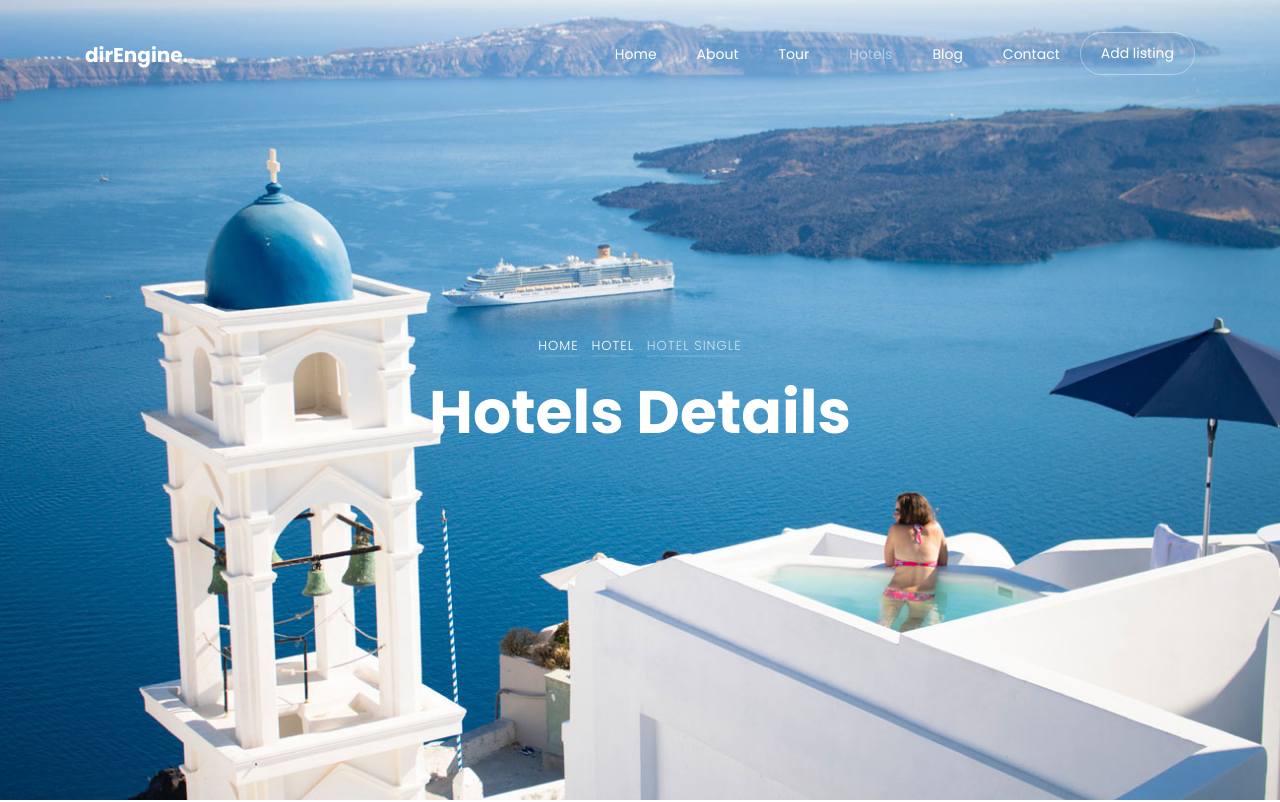
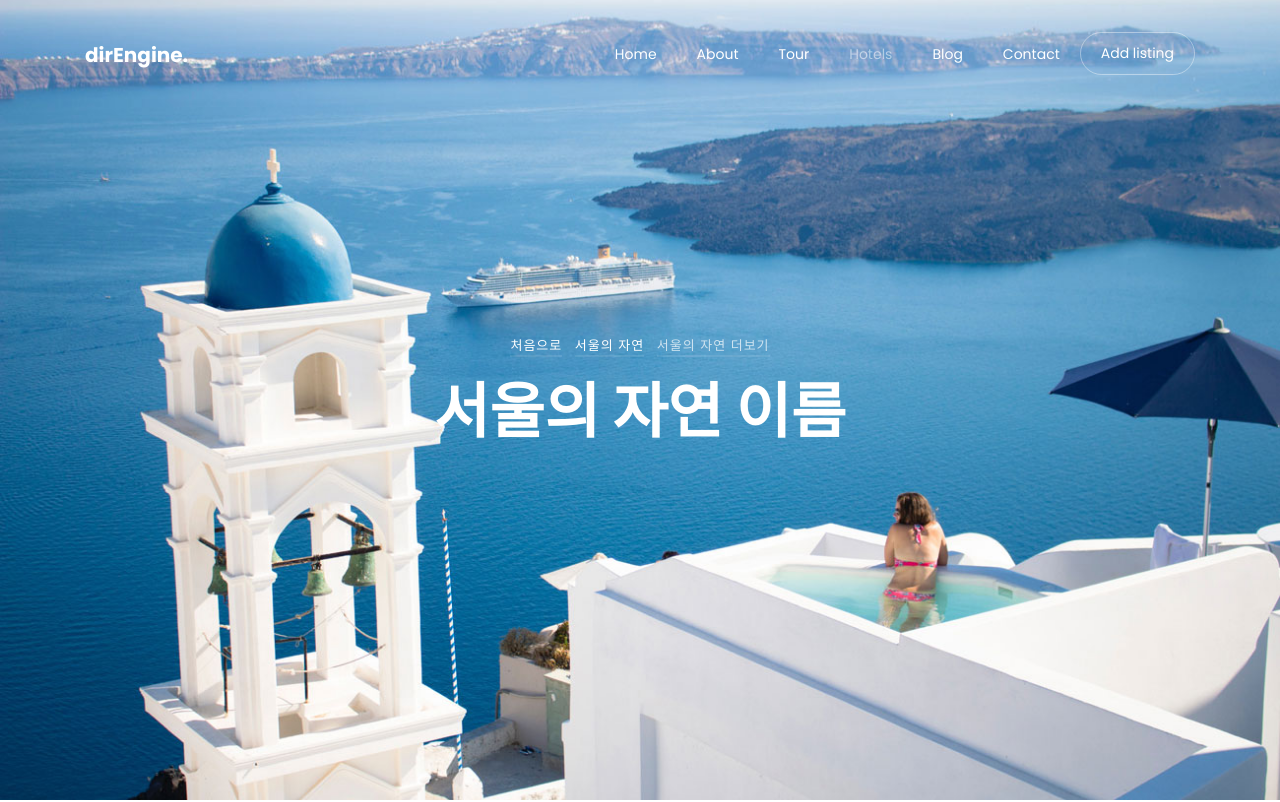
Before and after one commit to kthss01/Seoul_Tour_Django, a plain HTML site: page direngine-master/sight-detail.html in a window 1280 px wide. Shown: the top 802 px of the page. Drawn offline with Linux system fonts and the light colour scheme; some packages are replaced by stand-ins of ours; no server answers; files whose address does not match are found by name.

Commit message:
Update sight-detail.html

```diff
--- a/direngine-master/sight-detail.html
+++ b/direngine-master/sight-detail.html
@@ -56,8 +56,8 @@
       <div class="container">
         <div class="row no-gutters slider-text js-fullheight align-items-center justify-content-center" data-scrollax-parent="true">
           <div class="col-md-9 ftco-animate text-center" data-scrollax=" properties: { translateY: '70%' }">
-            <p class="breadcrumbs" data-scrollax="properties: { translateY: '30%', opacity: 1.6 }"><span class="mr-2"><a href="index.html">Home</a></span> <span class="mr-2"><a href="hotel.html">Hotel</a></span> <span>Hotel Single</span></p>
-            <h1 class="mb-3 bread" data-scrollax="properties: { translateY: '30%', opacity: 1.6 }">Hotels Details</h1>
+            <p class="breadcrumbs" data-scrollax="properties: { translateY: '30%', opacity: 1.6 }"><span class="mr-2"><a href="index.html">처음으로</a></span> <span class="mr-2"><a href="sight.html">서울의 자연</a></span> <span>서울의 자연 더보기</span></p>
+            <h1 class="mb-3 bread" data-scrollax="properties: { translateY: '30%', opacity: 1.6 }">서울의 자연 이름</h1>
           </div>
         </div>
       </div>
```
